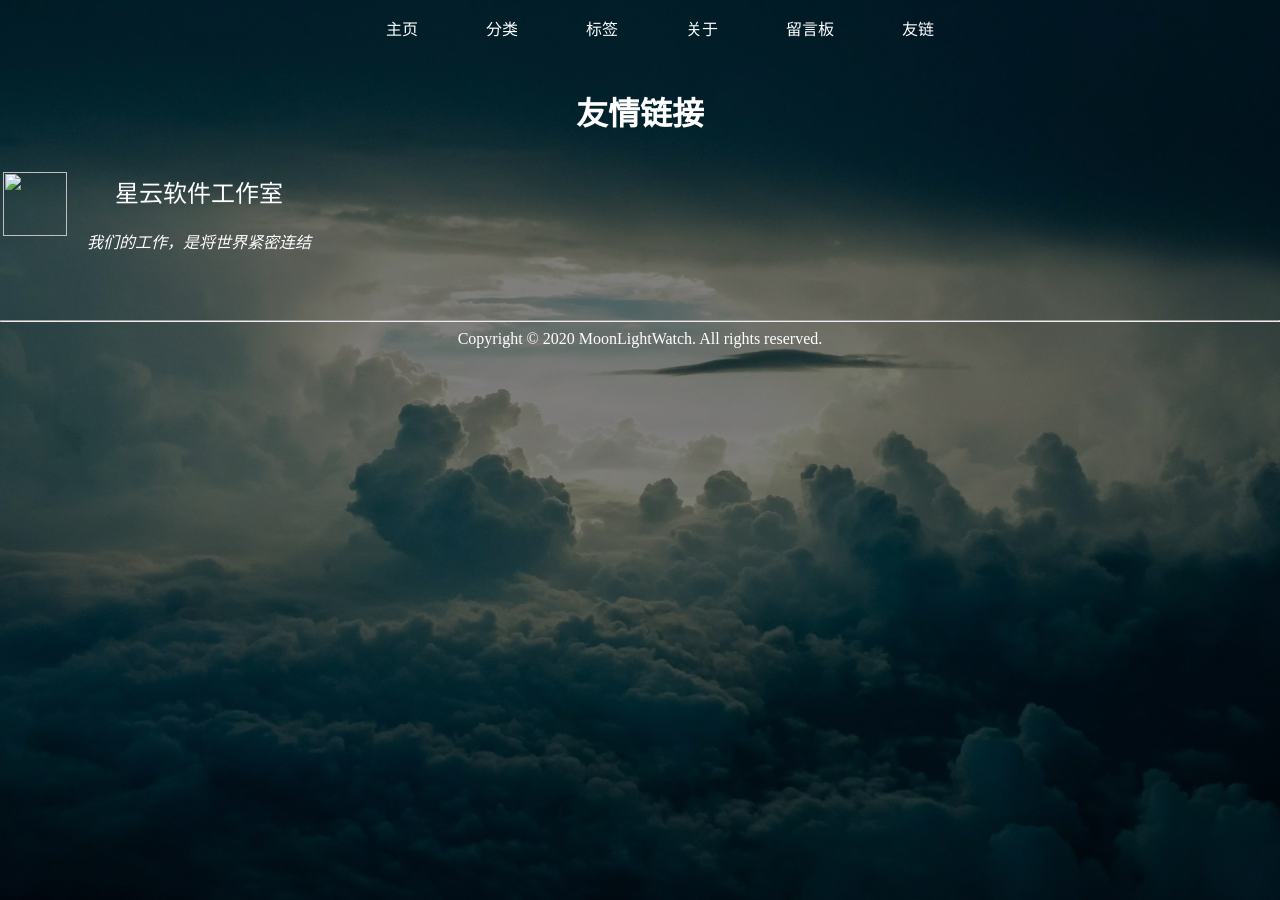
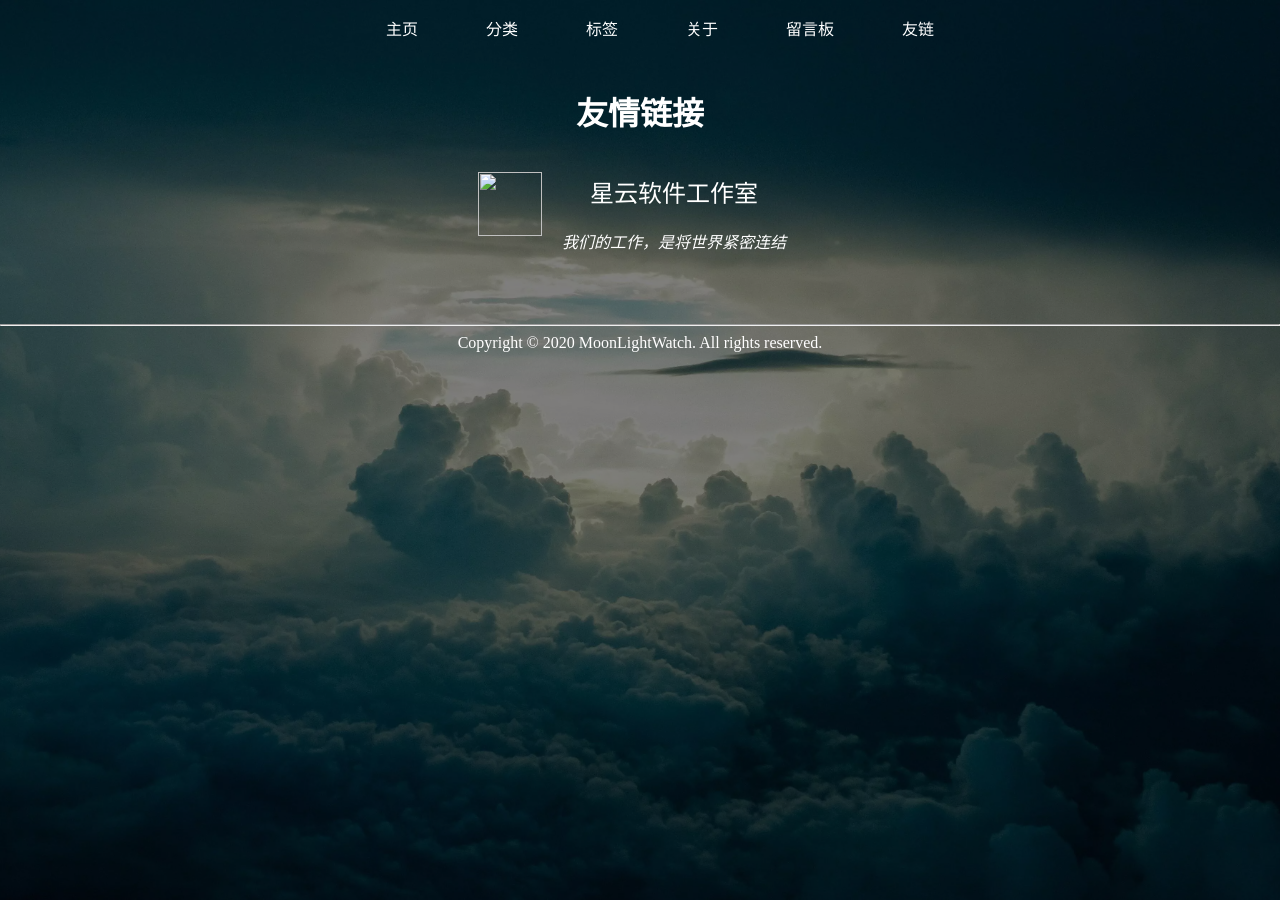
Before and after one commit to moonlightwatch/moonlightwatch.github.io, a Jekyll site: the page built from links.html, in a window 1280 px wide. Built offline with Jekyll 4.4.1, drawn with Linux system fonts in a browser that asks for light colours; comment, search, counter and statistics services are not loaded.

Commit message:
update link view

```diff
--- a/links.html
+++ b/links.html
@@ -35,10 +35,10 @@ layout: page
 
 <h1>友情链接</h1>
 
-<div style="margin: auto; width: auto;">
-    {% for item in site.data.links %}
+<div style="margin: auto; width: auto; display: inline-block;">
 
     <table>
+        {% for item in site.data.links %}
         <tr>
             <td rowspan="2"><img class="link-icon" src="{{ item.icon_url }}"></td>
             <td><a class="link-a" href="{{ item.url }}" target="_blank">
@@ -49,9 +49,8 @@ layout: page
         <tr>
             <td><i class="link-sub">{{ item.sub_title }}</i></td>
         </tr>
+        {% endfor %}
     </table>
-    {% endfor %}
-
     <div id="gitalk-container"></div>
 </div>
 <script>
```
